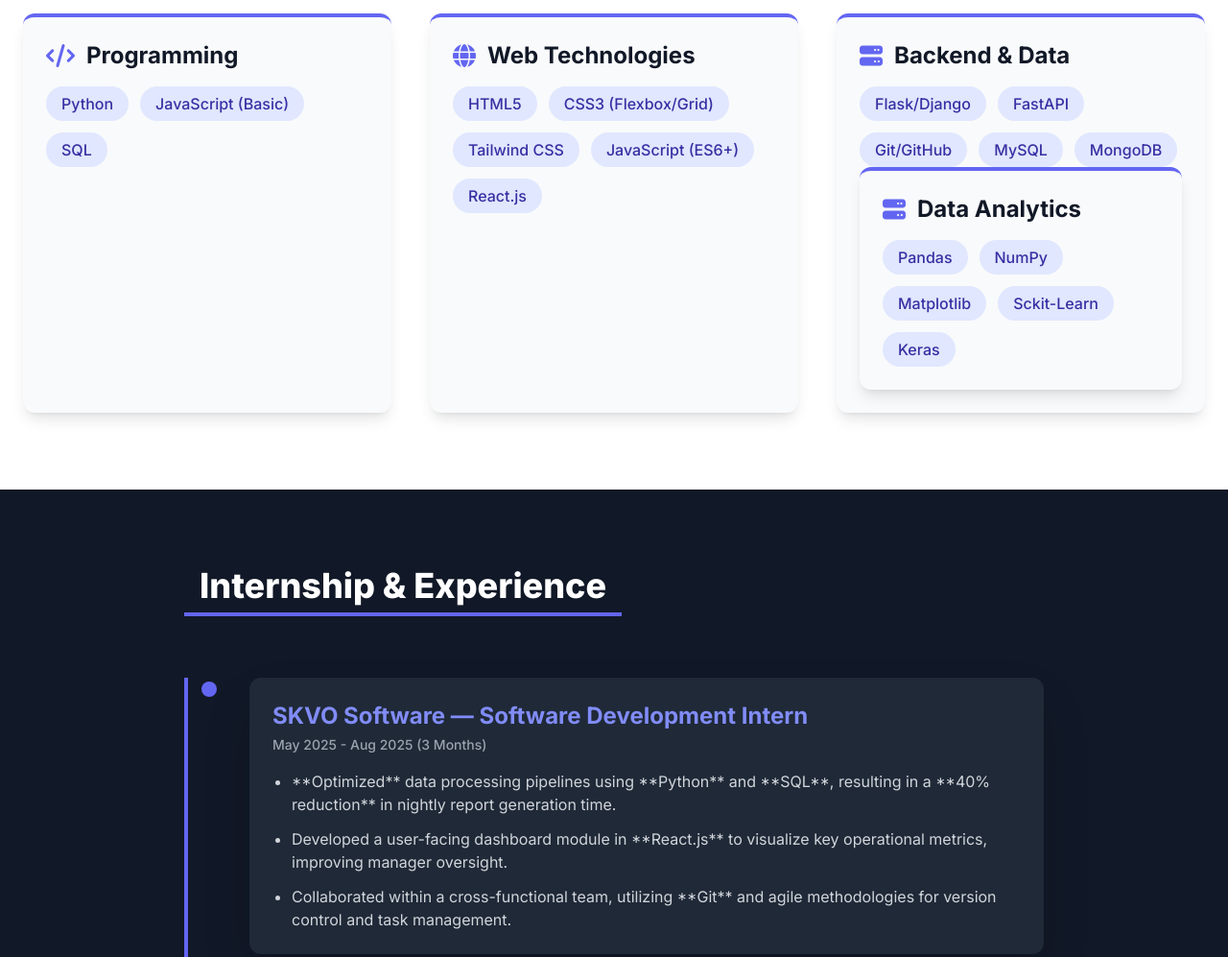
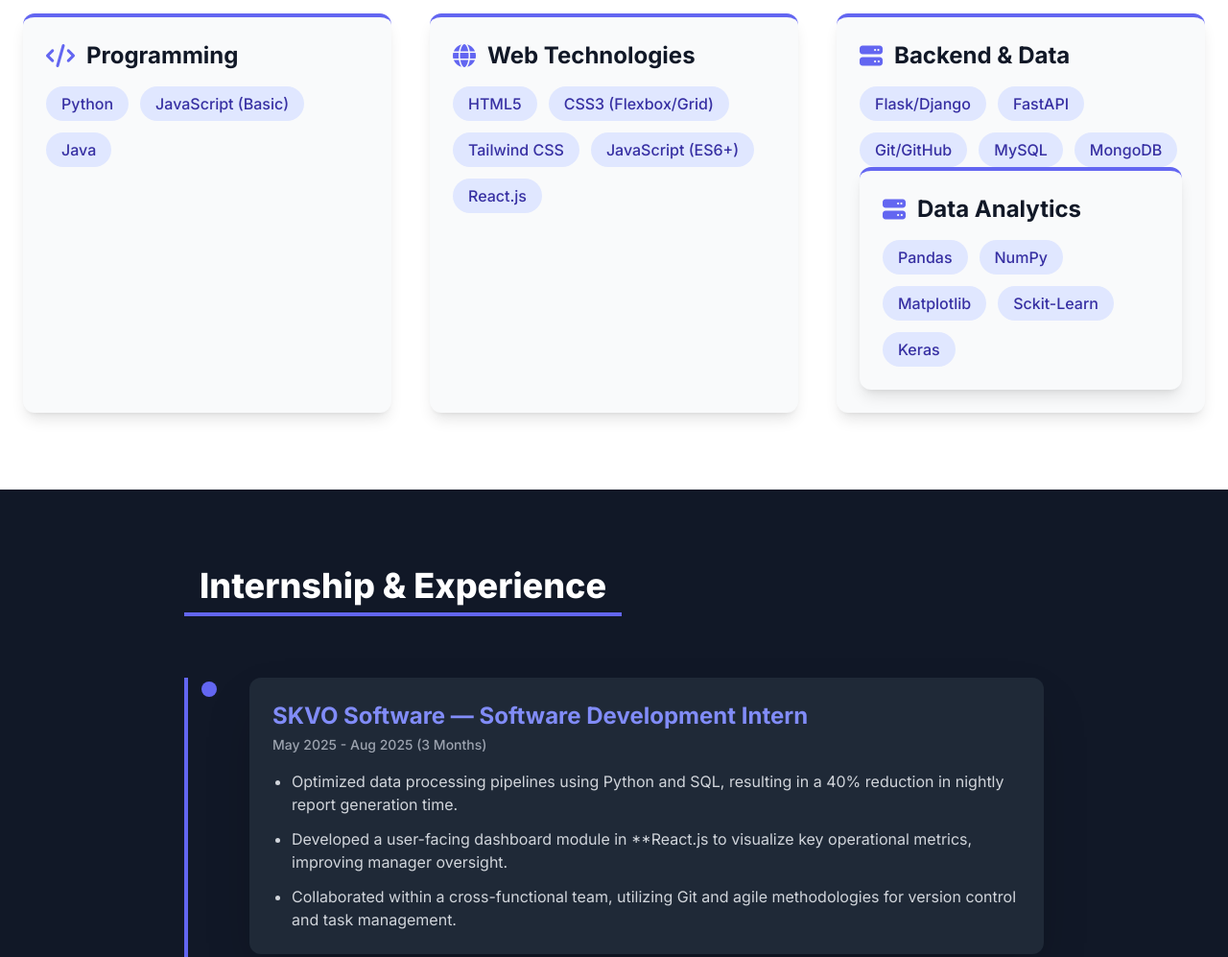
Before and after one commit to sandeepyadav73/Portfolio_Master, a plain HTML site: page index.html in a window 1280 px wide. Shown: the part 3380-4377 px from the top of the page at 96% size. Drawn offline with nearby package versions, Linux system fonts and the light colour scheme.

Commit message:
Update index.html

```diff
--- a/index.html
+++ b/index.html
@@ -467,7 +467,7 @@
                                 class="skill-chip bg-indigo-100 text-indigo-800 px-4 py-1.5 rounded-full font-medium">JavaScript
                                 (Basic)</span>
                             <span
-                                class="skill-chip bg-indigo-100 text-indigo-800 px-4 py-1.5 rounded-full font-medium">SQL</span>
+                                class="skill-chip bg-indigo-100 text-indigo-800 px-4 py-1.5 rounded-full font-medium">Java</span>
                         </div>
                     </div>
 
@@ -552,11 +552,11 @@
                             <p class="text-sm font-medium text-gray-400 mb-4">May 2025 - Aug 2025 (3 Months)</p>
 
                             <ul class="list-disc list-outside ml-5 space-y-3 text-gray-300">
-                                <li>**Optimized** data processing pipelines using **Python** and **SQL**, resulting in a
-                                    **40% reduction** in nightly report generation time.</li>
-                                <li>Developed a user-facing dashboard module in **React.js** to visualize key
+                                <li>Optimized data processing pipelines using Python and SQL, resulting in a
+                                    40% reduction in nightly report generation time.</li>
+                                <li>Developed a user-facing dashboard module in **React.js to visualize key
                                     operational metrics, improving manager oversight.</li>
-                                <li>Collaborated within a cross-functional team, utilizing **Git** and agile
+                                <li>Collaborated within a cross-functional team, utilizing Git and agile
                                     methodologies for version control and task management.</li>
                             </ul>
                         </div>
```
